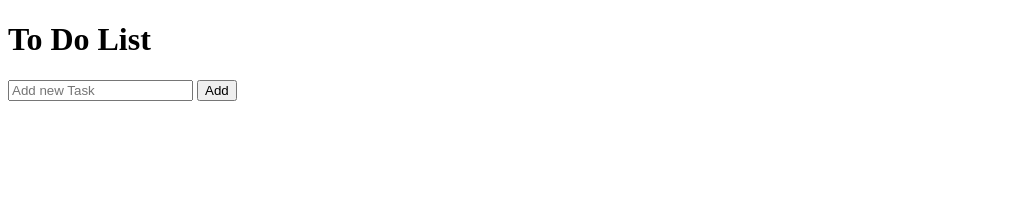
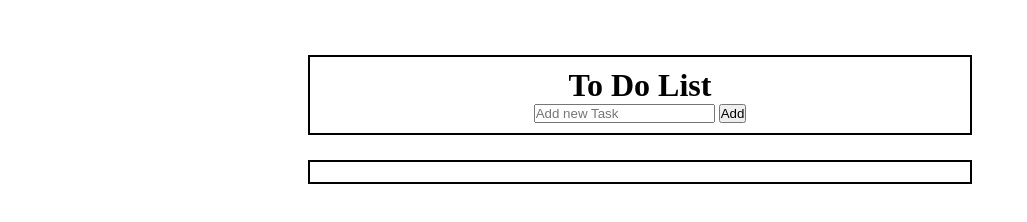
Before and after one commit to pepperm1ntt/To-Do-List, a plain HTML site: page index.html in a window 1280 px wide. Shown: the whole page, without its empty margins (0-1027 px from the left). Drawn offline with Linux system fonts and the light colour scheme.

Commit message:
stylesheet

```diff
--- a/index.html
+++ b/index.html
@@ -7,15 +7,15 @@
         <title></title>
         <meta name="description" content="">
         <meta name="viewport" content="width=device-width, initial-scale=1">
-        <link rel="stylesheet" href="">
+        <link rel="stylesheet" href="styles.css">
     </head>
     <body>
-        <div id="addTaskWindow">
+        <div id="addTaskWindow" class="center">
             <h1>To Do List</h1>
             <input id="taskInput" type="text" placeholder="Add new Task">
             <button>Add</button>
         </div>
-        <div id="listWindow">
+        <div id="listWindow" class="center">
             <ul id="taskList">
 
             </ul>
--- a/styles.css
+++ b/styles.css
@@ -0,0 +1,17 @@
+* {
+    margin: 0;
+    padding: 0;
+}
+
+.center {
+    border: 2px solid;
+    margin: auto;
+    width: 50%;
+    padding: 10px;
+  }
+
+  #addTaskWindow {
+    text-align: center;
+    margin-top: 55px;
+    margin-bottom: 25px;
+  }
```
